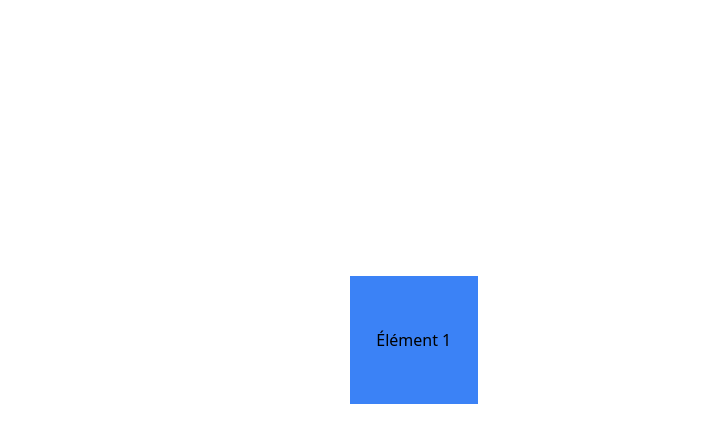
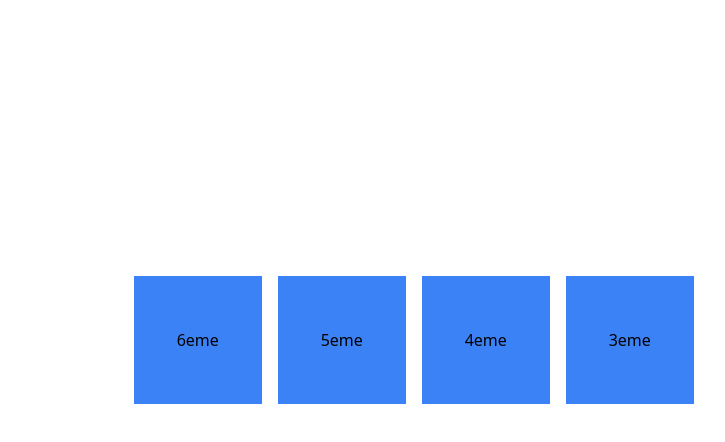
Before and after one commit to hugo-canovas/Quizz-en-ligne, a plain HTML site: page index.html in a window 1280 px wide. Shown: the part 60-502 px from the top of the page, without its empty margins (278-1003 px from the left). Drawn offline with nearby package versions, Linux system fonts and the light colour scheme.

Commit message:
Q-10-1-Ajout-du-clique-sur-classe

```diff
--- a/asset/js/tableauClasses.js
+++ b/asset/js/tableauClasses.js
@@ -7,9 +7,9 @@ const tableauClasses = [
     "3eme"
 ]
 
-let container = document.getElementById('test');
+let container = document.getElementById('classes');
 
 tableauClasses.map(item => {
-    let card = addElement('div', [], {}, `${item}`);
+    let card = addElement('a', ["flex", "w-32", "h-32", "bg-blue-500","justify-center", "items-center", "text-center"], { href:"#" }, `${item}`);
     container.appendChild(card);
 })
--- a/index.html
+++ b/index.html
@@ -11,8 +11,7 @@
 
         <div class="w-screen h-screen flex justify-center">
             <h1 class="text-center text-3xl">Classes</h1>
-            <div class="flex flex-row space-around items-center space-x-4">
-            <div id="element1" class="flex w-32 h-32 bg-blue-500 items-center justify-center">Élément 1</div>
+            <div class="flex flex-row space-around items-center space-x-4" id="classes">
         </div>
         </div>
 <script type="module" src="./asset/js/tableauClasses.js"></script>
```
